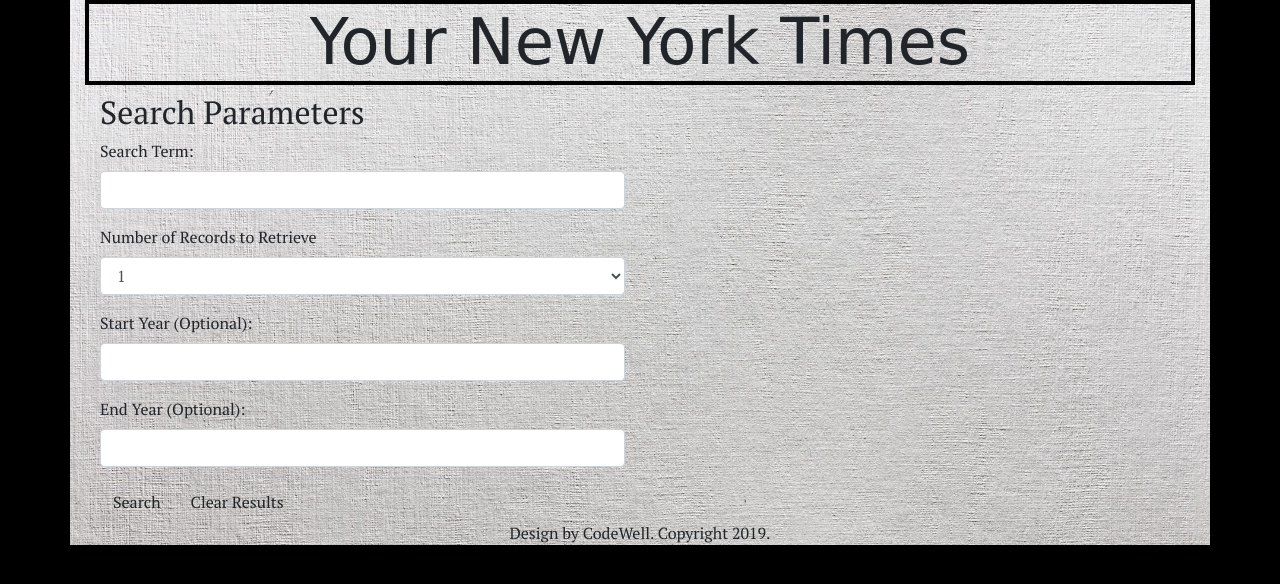
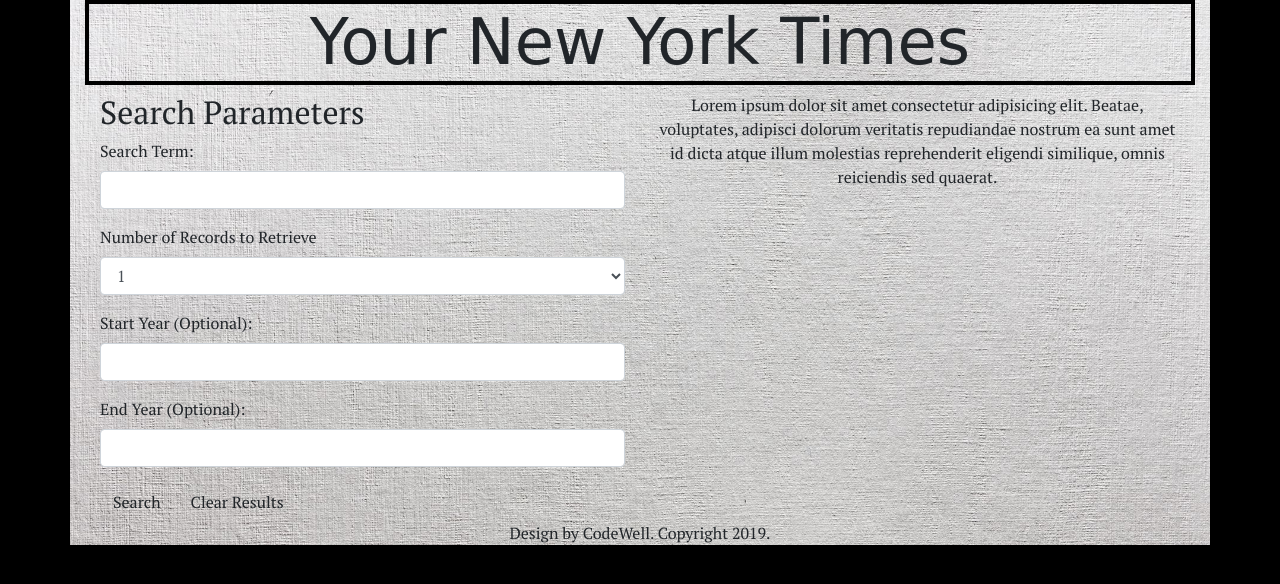
Before and after one commit to smattern416/NYT-API-Project, a plain HTML site: page index.html in a window 1280 px wide. Drawn offline with nearby package versions, Linux system fonts and the light colour scheme; a web font is replaced by a local one.

Commit message:
Front-End 1.7.5: Added results div

```diff
--- a/index.html
+++ b/index.html
@@ -102,7 +102,9 @@
           </div>
 
           <div class="col col-md-6 col-xs-12">
-            <!-- TODO: dynamic div that will need a placeholder, but will be changed when search results appear -->
+            <div class="text-center" id="results">
+              Lorem ipsum dolor sit amet consectetur adipisicing elit. Beatae, voluptates, adipisci dolorum veritatis repudiandae nostrum ea sunt amet id dicta atque illum molestias reprehenderit eligendi similique, omnis reiciendis sed quaerat.
+            </div>
           </div>
 
         </div>
```
